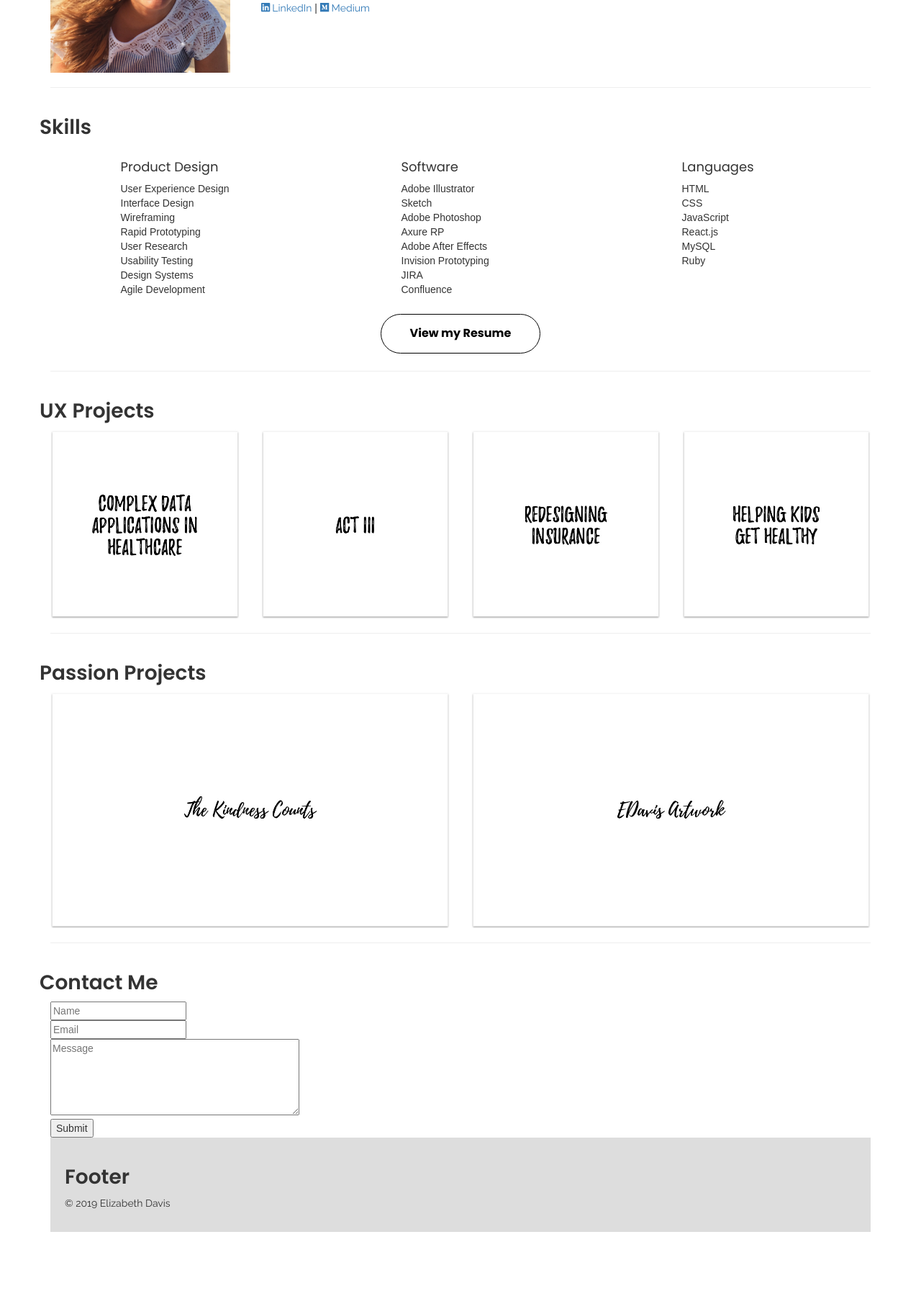
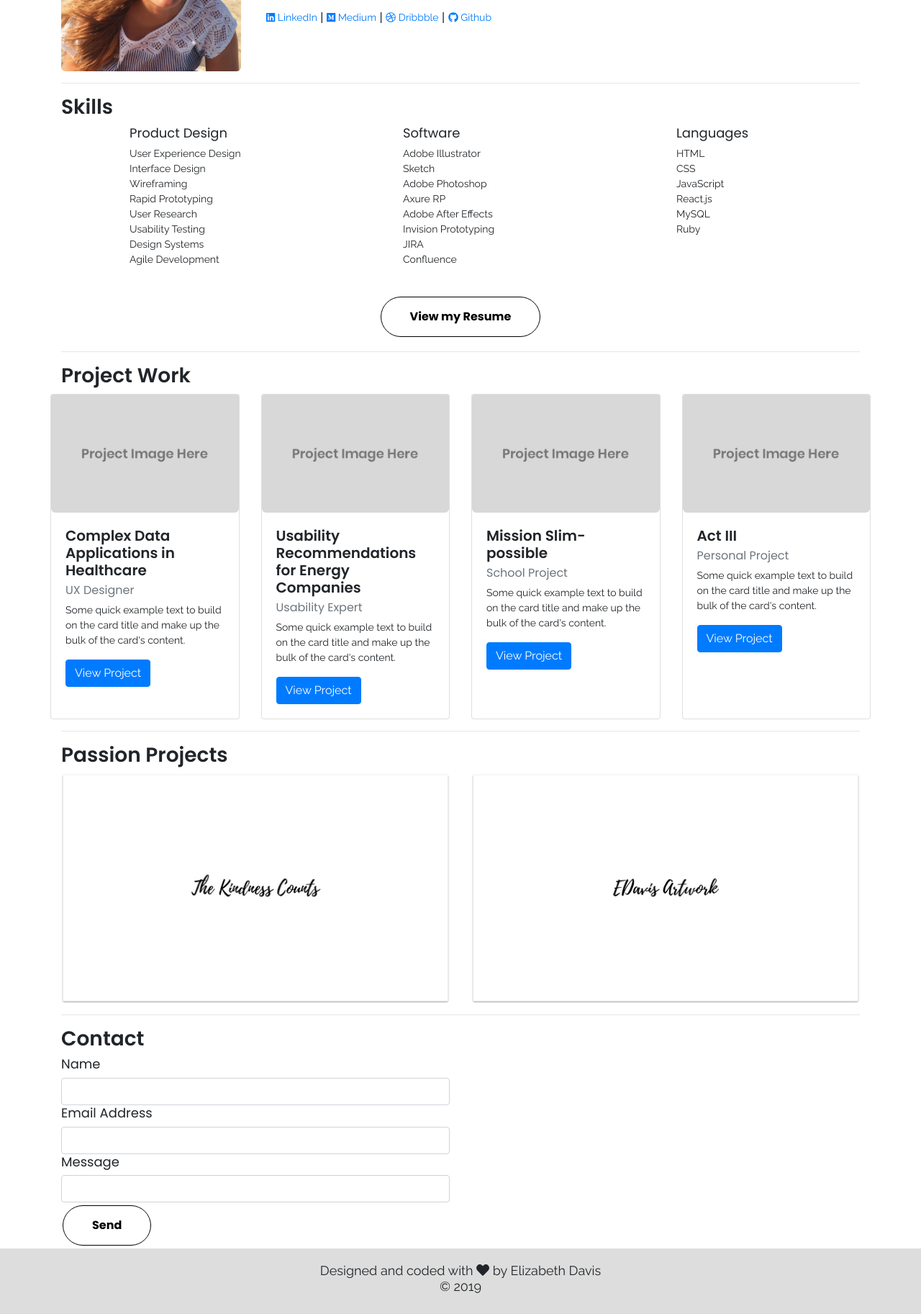
Before and after one commit to elizabethdavis/elizabethdavis.github.io, a plain HTML site: page index.html in a window 1280 px wide. Shown: the part 365-2190 px from the top of the page at 72% size. Before the commit the page ends 2076 px from the top, so only its background shows below. Drawn offline with nearby package versions, Linux system fonts and the light colour scheme.

Commit message:
Layout finalized
Layout finalized, starting to finish up home page. Added cards for projects, extended footer, border radius on profile image, etc.

```diff
--- a/index.html
+++ b/index.html
@@ -7,7 +7,8 @@
 	<meta name="viewport" content="width=device-width, initial-scale=1 shrink-to-fit=no">
 
     <!-- Bootstrap: Latest compiled and minified CSS -->
-	<link rel="stylesheet" href="https://maxcdn.bootstrapcdn.com/bootstrap/3.3.7/css/bootstrap.min.css">
+	<link rel="stylesheet" href="https://stackpath.bootstrapcdn.com/bootstrap/4.1.3/css/bootstrap.min.css" integrity="sha384-MCw98/SFnGE8fJT3GXwEOngsV7Zt27NXFoaoApmYm81iuXoPkFOJwJ8ERdknLPMO" crossorigin="anonymous">
+
 
     <!-- Bootstrap: jQuery library -->
 	<script src="https://ajax.googleapis.com/ajax/libs/jquery/3.3.1/jquery.min.js"></script>
@@ -33,41 +34,21 @@
 </head>
 
 <body>
-<div class="container">
-
-<!-- Navigation -->
+<!-- Navigation
 <div class="header" id="navHeader">
 	<a href="#home" class="logo">
 		Elizabeth Davis <br>
 		<h2>Product Designer<br>UX + UI + Interaction</h2>
 	</a>
-	<!-- <div class="header-right">
+	<div class="header-right">
 		<a class="active navbtn" href="#home">Home</a>
 		<a class="navbtn" href="#about">About</a>
 		<a class="navbtn" href="#work">Work</a>
 		<a class="navbtn" href="#resume">Resume</a>
 		<a class="navbtn" href="#contact">Contact</a>
-	</div> -->
+	</div>
 
-	<ul class="nav justify-content-end">
-		<li class="nav-item">
-			<a class="nav-link active" href="#">Home</a>
-		</li>
-		<li class="nav-item">
-			<a class="nav-link" href="#">About</a>
-		</li>
-		<li class="nav-item">
-			<a class="nav-link" href="#">Work</a>
-		</li>
-		<li class="nav-item">
-			<a class="nav-link" href="#">Resume</a>
-		</li>
-		<li class="nav-item">
-			<a class="nav-link" href="#">Contact</a>
-		</li>
-	</ul>
-
-	<!-- Sticky Header -->
+	Sticky Header
 	<script type="text/javascript">
 		// When the user scrolls the page, execute myFunction
 		window.onscroll = function() {myFunction()};
@@ -87,60 +68,81 @@
 		  }
 		}
 	</script>
+</div> -->
+
+<nav class="nav header">
+	<div class="container-fluid">
+		<div class="nav-header">
+			<a class="navbar-brand logo" href="#">
+				Elizabeth Davis <br>
+				<h2>Product Designer<br>UX + UI + Interaction</h2>
+			</a>
 		</div>
+		<ul class="nav justify-content-end">
+			<li class="nav-item active"><a class="nav-link" href="#">Home</a></li>
+			<li class="nav-item"><a class="nav-link" href="#about">About</a></li>
+			<li class="nav-item"><a class="nav-link" href="#work">Work</a></li>
+			<li class="nav-item"><a class="nav-link" href="#resume">Resume</a></li>
+			<li class="nav-item"><a class="nav-link" href="#contact">Contact</a></li>
+		</ul>
+	</div>
+</nav>
 
+<div class="container">
 
 <!-- About -->
+<h1>About Me</h1>
 <div class="row" id="about">
-	<h1>About Me</h1>
 	<div class="col-lg-3">
 		<img src="images/profile.jpg" alt="profile image" style="width: 250px; height: 250px;">
 	</div>
 	<div class="col-lg-9">
 		<p>Hello! My name is Elizabeth Davis and I am a user experience designer currently based in NYC. I have two degrees from The College of New Jersey (TCNJ) – a BS in Computer Science and a BA in Interactive Multimedia – and my job in design is the perfect combination of both.<br><br>I love to solve complex problems and use my imagination to make the world around me better. I have a little over three years of experience in the field and have been loving every minute of it. My greatest strengths include learning new techniques quickly, adapting on-the-go in an agile environment, and bringing my own set of fresh ideas. Let’s change the world!</p>
 		<a href="https://www.linkedin.com/in/elizmdavis/" target="_blank"><i class="fab fa-linkedin"></i> LinkedIn</a> |
-		<a href="https://medium.com/@elizmdavis" target="_blank"><i class="fab fa-medium"></i> Medium</a>
+		<a href="https://medium.com/@elizmdavis" target="_blank"><i class="fab fa-medium"></i> Medium</a> |
+		<a href="https://dribbble.com/elizmdavis" class="disabled" target="_blank"><i class="fab fa-dribbble"></i> Dribbble</a> |
+		<a href="https://github.com/elizabethdavis" target="_blank"><i class="fab fa-github"></i> Github</a>
 	</div>
 </div>
 
 <hr>
 
 <!-- Skills -->
+<h1>Skills</h1>
 <div class="row" id="skills">
-	<h1>Skills</h1>
 	<div class="col-sm-1"></div>
 	<div class="col-sm-3">
 		<h3>Product Design</h3>
-			User Experience Design<br>
+		<p>User Experience Design<br>
 		Interface Design<br>
 		Wireframing<br>
 		Rapid Prototyping<br>
 		User Research<br>
 		Usability Testing<br>
 		Design Systems<br>
-			Agile Development<br><br>
+		Agile Development<br><br></p>
 	</div>
 	<div class="col-sm-1"></div>
 	<div class="col-sm-3">
 		<h3>Software</h3>
-			Adobe Illustrator<br>
+		<p>Adobe Illustrator<br>
 		Sketch<br>
 		Adobe Photoshop<br>
 		Axure RP<br>
 		Adobe After Effects<br>
 		Invision Prototyping<br>
 		JIRA<br>
-			Confluence<br><br>
+		Confluence<br><br></p>
 	</div>
 	<div class="col-sm-1"></div>
 	<div class="col-sm-3">
 		<h3>Languages</h3>
-			HTML<br>
+		<p>HTML<br>
 		CSS<br>
 		JavaScript<br>
 		React.js<br>
 		MySQL<br>
-			Ruby<br><br>
+		Ruby<br><br></p>
 	</div>
 </div>
 
@@ -153,27 +155,58 @@
 <hr>
 
 <!-- UX Work -->
-<div class="row" id="work">
-	<h1>UX Projects</h1>
-		<div class="col-sm-3">
-			<img src="images/CAQH.jpg" alt="complex data applications in health care" class="responsive">
-		</div>
-		<div class="col-sm-3">
-			<img src="images/Act III.jpg" alt="designing an application for broadway" class="responsive">
-		</div>
-		<div class="col-sm-3">
-			<img src="images/AIA.jpg" alt="auto insurance applications" class="responsive">
-		</div>
-		<div class="col-sm-3">
-			<img src="images/Mission Slimpossible.jpg" alt="creating applications encouraging kids health" class="responsive">
+<h1>Project Work</h1>
+<div class="row">
+	<div class="card-deck">
+		<div class="card" style="width: 18rem;">
+			<img class="card-img-top" src="images/project-fakeimage.png" alt="Card image cap">
+			<div class="card-body">
+				<h5 class="card-title">Complex Data Applications in Healthcare</h5>
+				<h6 class="card-subtitle mb-2 text-muted">UX Designer</h6>
+				<p class="card-text">Some quick example text to build on the card title and make up the bulk of the card's content.</p>
+				<a href="#" class="btn btn-primary">View Project</a>
 			</div>
 		</div>
+
+		<div class="card" style="width: 18rem;">
+			<img class="card-img-top" src="images/project-fakeimage.png" alt="Card image cap">
+			<div class="card-body">
+				<h5 class="card-title">Usability Recommendations for Energy Companies</h5>
+				<h6 class="card-subtitle mb-2 text-muted">Usability Expert</h6>
+				<p class="card-text">Some quick example text to build on the card title and make up the bulk of the card's content.</p>
+				<a href="#" class="btn btn-primary">View Project</a>
+			</div>
+		</div>
+
+		<div class="card" style="width: 18rem;">
+			<img class="card-img-top" src="images/project-fakeimage.png" alt="Card image cap">
+			<div class="card-body">
+				<h5 class="card-title">Mission Slim-possible</h5>
+				<h6 class="card-subtitle mb-2 text-muted">School Project</h6>
+				<p class="card-text">Some quick example text to build on the card title and make up the bulk of the card's content.</p>
+				<a href="#" class="btn btn-primary">View Project</a>
+			</div>
+		</div>
+
+		<div class="card" style="width: 18rem;">
+			<img class="card-img-top" src="images/project-fakeimage.png" alt="Card image cap">
+			<div class="card-body">
+				<h5 class="card-title">Act III</h5>
+				<h6 class="card-subtitle mb-2 text-muted">Personal Project</h6>
+				<p class="card-text">Some quick example text to build on the card title and make up the bulk of the card's content.</p>
+				<a href="#" class="btn btn-primary">View Project</a>
+			</div>
+		</div>
+	</div>
+</div>
+
 
 <hr>
 
 <!-- Passion Projects -->
+	<h1>Passion Projects</h1>
 <div class="row" id="passions">
-	<h1>Passion Projects</h1>
+
 	<div class="col-lg-6">
 		<img src="images/TKC.jpg" alt="The kindness counts" class="responsive">
 	</div>
@@ -185,25 +218,42 @@
 <hr>
 
 <!-- Contact Form -->
-<div class="row" id="contact">
-	<h1>Contact Me</h1>
-	<div class="col-lg-12">
-		<form action="contact.php" method="post">
-			<input type="text" name="name" placeholder="Name"><br>
-			<input type="text" name="email" placeholder="Email"><br>
-			<textarea name="message" rows="5" cols="40" placeholder="Message"></textarea><br>
-			<input type="submit" value="Submit">
+<h1>Contact</h1>
+<form>
+	<div class="row">
+		<div class="col-md-6">
+    		<h3>Name</h3>
+      		<input type="text" class="form-control">
+    	</div>
+  	</div>
+  	<div class="row">
+    	<div class="col-md-6">
+    		<h3>Email Address</h3>
+      		<input type="email" class="form-control">
+    </div>
+  	</div>
+  	<div class="row">
+  		<div class="col-md-6">
+  			<h3>Message</h3>
+      		<input type="text" class="form-control">
+    	</div>
+  	</div>
+  	<div class="row">
+  		<div class="col-md-6 align-content-end">
+  			<button type="submit" class="button">Send</button>
+  		</div>
+  	</div>
 </form>
+
+</div>
+
+<!-- Footer -->
+<div class="container-fluid">
+	<div class="footer col-lg-12">
+		<h4>Designed and coded with <i class="fas fa-heart"></i> by Elizabeth Davis<br>&#169; 2019</h4>
+	</div>
 </div>
 </div>
 
-
-<!-- Footer -->
-<div class="footer">
-	<h1>Footer</h1>
-	<p>&#169; 2019 Elizabeth Davis</p>
-</div>
-
-</div>
 </body>
 </html>
--- a/styles.css
+++ b/styles.css
@@ -1,3 +1,4 @@
+/* Tag Styles */
 body {
   font-family: Arial, Helvetica, sans-serif;
   background-color: #ffffff;
@@ -11,6 +12,7 @@ h1 {
 
 h2 {
 	font-family: 'Poppins', 'sans-serif';
+	padding-top: 10px;
 	font-weight: 600;
 	font-size: 24px;
 	color: #2375F0;
@@ -20,6 +22,22 @@ h3 {
 	font-family: 'Poppins', 'sans-serif';
 	font-weight: 400;
 	font-size: 18px;
+}
+
+h4 {
+	font-family: 'Raleway', 'sans-serif';
+	font-size: 18px;
+	font-weight: 400;
+	text-align: center;
+}
+
+h5 {
+	font-family: 'Poppins', 'sans-serif';
+	font-weight: 600;
+}
+
+h6 {
+	font-family: 'Poppins', 'sans-serif';
 }
 
 a {
@@ -34,12 +52,17 @@ p {
 	font-weight: 400;
 }
 
+img {
+	border-radius: 6px;
+}
+
+/* Header Styles */
 .header {
 	overflow: hidden;
 	background-color: #ffffff;
-	padding: 30px 0px 15px 0px;
+	padding: 30px 0px 0px 0px;
 	z-index: 1000;
-	border-bottom: 2px solid lightgray;
+	border-bottom: 2px solid #f2f2f2;
 }
 
 .header a {
@@ -60,25 +83,25 @@ p {
 	text-align: left;
 }
 
-.header-right {
-	float: right;
-	padding-right: 30px;
+.navbar-brand {
+	padding-left: 125px;
 }
 
-.content {
-	padding: 20px 10px;
+
+.nav {
+	padding-right: 50px;
+	margin-bottom: 30px;
 }
 
-.sticky {
-	position: fixed;
-	top: 0;
+.container-fluid {
 	width: 100%;
+    padding-right: 0px;
+    padding-left: 0px;
+    margin-right: auto;
+    margin-left: auto;
 }
 
-.sticky + .content {
-	padding-top: 120px;
-}
-
+/* Responsive Nav Items */
 @media screen and (max-width: 600px) {
 	.header a {
 		float: none;
@@ -93,15 +116,12 @@ p {
 	clear: both;
 }
 
-.content {
-	padding: 30px 50px;
-}
-
 #resume {
 	display: flex;
 	justify-content: center;
 }
 
+/* Buttons */
 .button {
 	background-color: #ffffff;
 	border: solid 1px black;
@@ -123,15 +143,6 @@ p {
 	border: solid 1px white;
 }
 
-.navbtn {
-	background-color: #ffffff;
-	color: white;
-}
-
-.active {
-
-}
-
 .responsive {
 	width: 100%;
 	height: auto;
@@ -142,10 +153,6 @@ p {
 	padding: 20px;
 	text-align: left;
 	background-color: #dddddd;
-}
-
-* {
-	box-sizing: border-box;
 }
 
 /* Fonts */
```
Also changed, not shown: images/project-fakeimage.png (added). Lines whose indentation alone changed are shown as unchanged.
